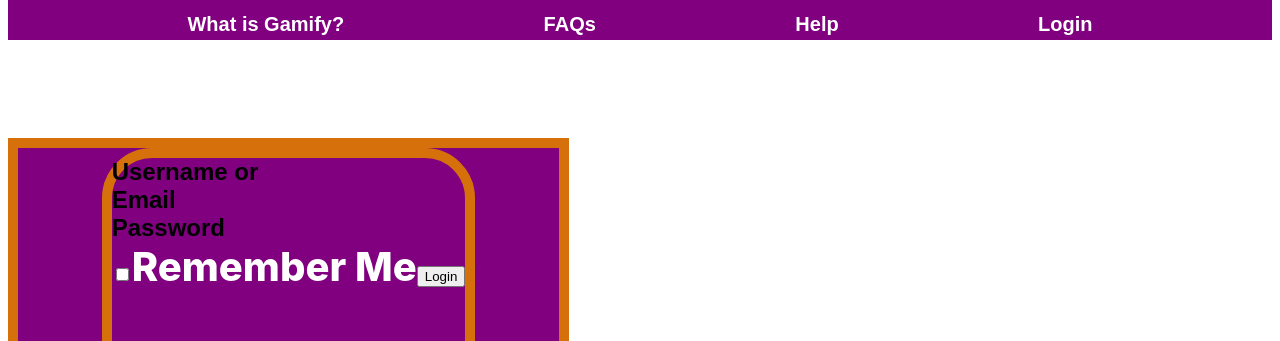
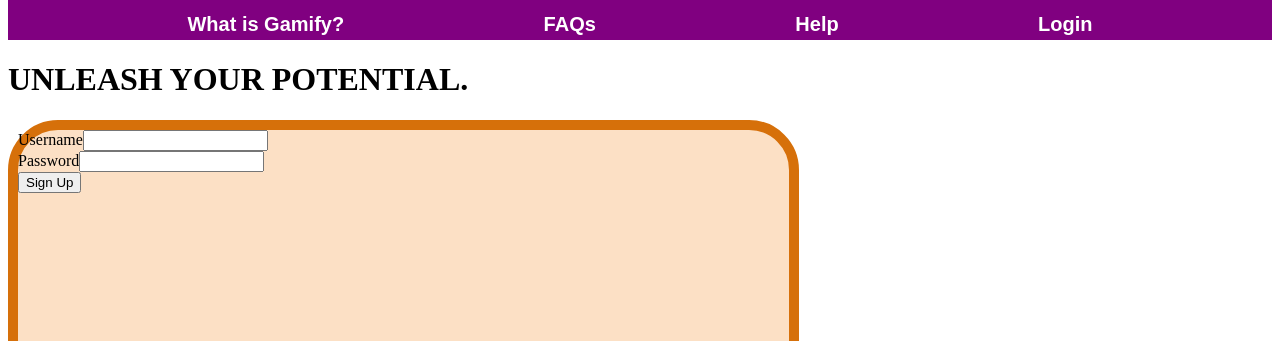
Before and after one commit to SamTheSoftwareEngineer/Gamify, a React (Create React App) app in the folder gamify/: page / in a window 1280 px wide. Shown: the part 320-661 px from the top of the page. Built offline with nearby package versions, Linux system fonts and the light colour scheme.

Commit message:
Edited sign up page and deleted old components

```diff
--- a/gamify/src/App.js
+++ b/gamify/src/App.js
@@ -1,8 +1,7 @@
 import InfoPage from './components /InfoPage';
-import LoginPage from './components /LoginPage';
+import SignUpPage from './components /SignUpPage';
 import NavBar from './components /NavBar';
 import React, { useEffect } from 'react';
-import Login from './components /RememberMe';
 
 function App() {
 
@@ -11,7 +10,7 @@
   return (
     <div>
       <NavBar />
-      <LoginPage />
+      <SignUpPage />
     </div>
   );
 }
--- a/gamify/src/components /LoginPage.js
+++ /dev/null
@@ -1,56 +0,0 @@
-import styled from "styled-components";
-import RememberMe from "./RememberMe";
-import react from "react";
-
-function LoginPage() {
-  return (
-      <Div>
-        UNLEASH YOUR POTENTIAL.
-      <StyledDiv>
-      <Div className="login-wrapper">
-        <div className="text">
-          Username or Email
-        </div>
-        <div className="text">
-          Password
-        </div>
-        <div>
-          <RememberMe />
-        </div>
-      </Div>
-    </StyledDiv>
-    </Div>
-  );
-}
-
-const StyledDiv = styled.div`
-  border: 10px solid #d6700a;
-  background-color: purple;
-  display: flex;
-  min-height: 811px;
-  flex-direction: column;
-  align-items: center;
-`;
-
-const Div = styled.div`
-  color: #fff;
-  max-width: 561px;
-  font: 800 40px Inter, sans-serif;
-
-  .login-wrapper {
-    border-radius: 50px;
-    border: 10px solid #d6700a;
-    display: flex;
-    min-height: 770px;
-    max-width: 771px;
-    flex-direction: column;
-
-    .text {
-      color: #000;
-      max-width: 197px;
-      font: 700 24px Anek Latin, sans-serif;
-    }
-  }
-`;
-
-export default LoginPage;
--- a/gamify/src/components /RememberMe.js
+++ /dev/null
@@ -1,31 +0,0 @@
-// Login component
-import React, { useState } from "react";
-
-const Login = () => {
-  const [rememberMe, setRememberMe] = useState(false);
-
-  const handleLogin = () => {
-    // Perform login logic
-    if (rememberMe) {
-      localStorage.setItem("rememberMe", "true");
-    } else {
-      localStorage.removeItem("rememberMe");
-    }
-  };
-
-  return (
-    <div>
-      <label>
-        <input
-          type="checkbox"
-          checked={rememberMe}
-          onChange={() => setRememberMe(!rememberMe)}
-        />
-        Remember Me
-      </label>
-      <button onClick={handleLogin}>Login</button>
-    </div>
-  );
-};
-
-export default Login;
--- /dev/null
+++ b/gamify/src/components /SignUpPage.js
@@ -0,0 +1,49 @@
+import styled from "styled-components";
+import React from "react";
+
+function SignUpPage() {
+  return <div>
+    <h1>UNLEASH YOUR POTENTIAL.</h1>
+    <StyledBox>
+      <div className="rectangle">
+      <form>
+        <div>
+        <label>
+          Username
+          <input type="username" name="username" />
+        </label>
+        </div>
+        <div>
+        <label>
+          Password
+          <input type="password" name="password" />
+        </label>
+        </div>
+        <div>
+        <button type="submit">Sign Up</button>
+        </div>
+      </form>
+      </div>
+    </StyledBox>
+    </div>
+
+};
+
+const StyledBox = styled.div`
+  height: 770px;
+  width: 771px;
+
+  & .rectangle {
+    background-color: #fce0c5;
+    border: 10px solid;
+    border-color: #d6700a;
+    border-radius: 50px;
+    height: 770px;
+    left: 0;
+    position: flex;
+    top: 0;
+    width: 771px;
+  }
+`;
+
+export default SignUpPage;
```
